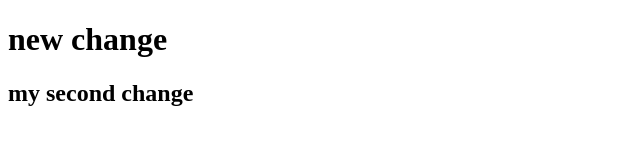
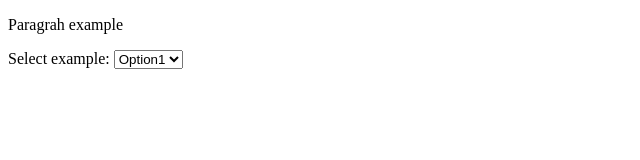
Before and after one commit to abdi66xd/test1, a plain HTML site: page index.html in a window 1280 px wide. Shown: the whole page, without its empty margins (0-640 px from the left). Drawn offline with Linux system fonts and the light colour scheme.

Commit message:
[Q-001] New user cool interface squashed! :D

```diff
--- a/index.html
+++ b/index.html
@@ -1,12 +1,19 @@
 <!DOCTYPE html>
 <html lang="en">
 <head>
-  <meta charset="UTF-8">
-  <meta name="viewport" content="width=device-width, initial-scale=1.0">
-  <title>Document</title>
+    <meta charset="UTF-8">
+    <meta name="viewport" content="width=device-width, initial-scale=1.0">
+    <title>This is the final change, I swear :D</title>
 </head>
 <body>
-  <h1> new change</h1>
-  <h2> my second  change</h2>
+    <p>Paragrah example</p>
+    <label for="optionSelect">Select example:</label>
+    <select id="optionSelect" name="options">
+        <option value="Option1">Option1</option>
+        <option value="Option2">Option2</option>
+        <option value="Option3">Option3</option>
+        <option value="Option4">Option4</option>
+        <option value="Option5">Option5</option>
+    </select>
 </body>
 </html>
```
